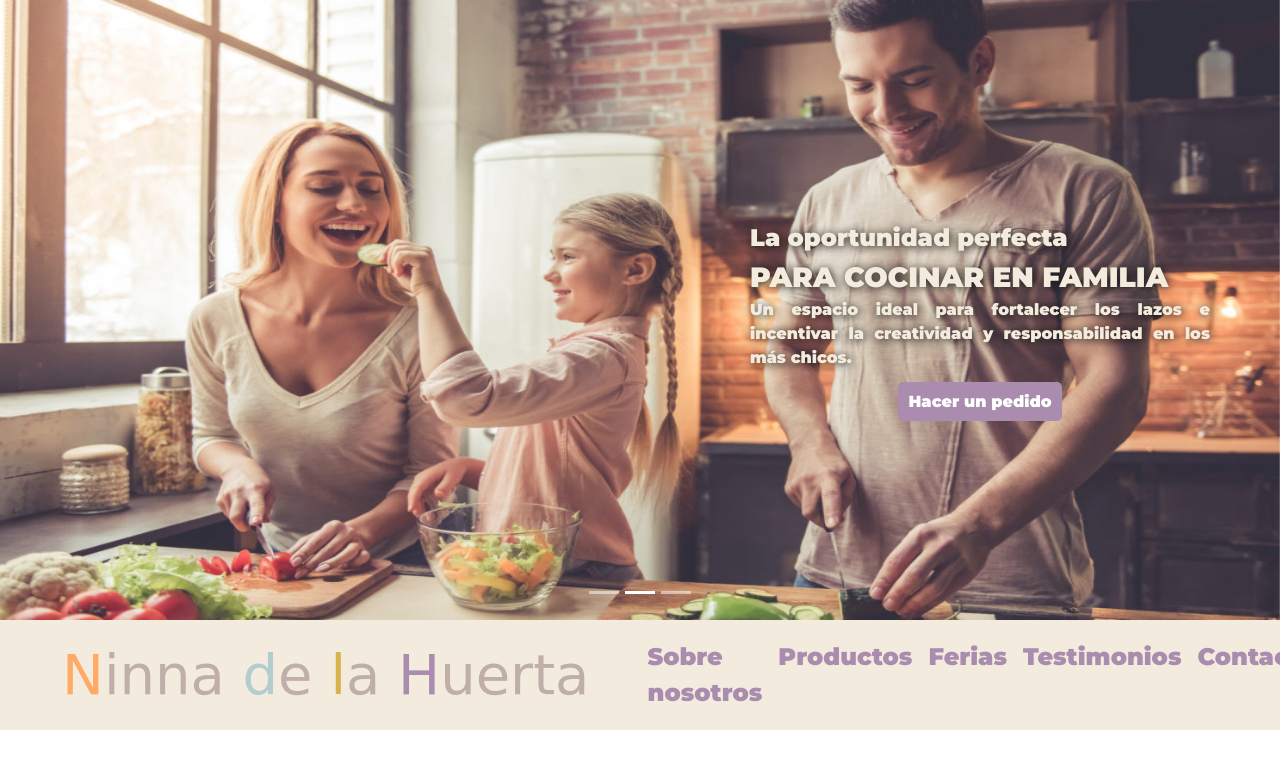
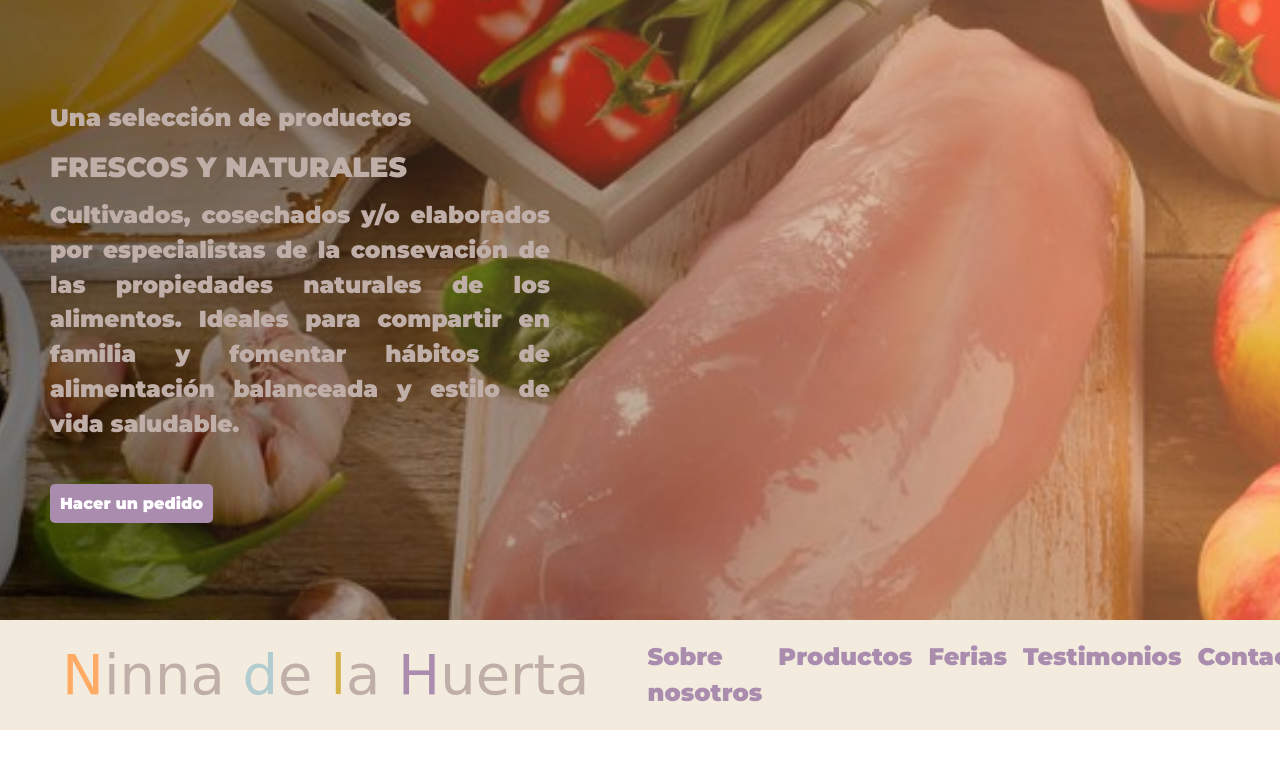
Before and after one commit to YasmaniRodriguez/ninna-de-la-huerta, a website: page index.html in a window 1280 px wide. Shown: the top 777 px of the page. Drawn offline with nearby package versions, Linux system fonts and the light colour scheme; a web font is replaced by a local one.

Commit message:
se agrega el nuevo header

```diff
--- a/index.html
+++ b/index.html
@@ -31,71 +31,27 @@
 
         <header class="page-header">
 
-            <div id="carouselExampleFade" class="carousel slide carousel-fade" data-bs-ride="carousel">
+            <div class="cover-page">
 
-                <div class="carousel-indicators">
-                    <button type="button" data-bs-target="#carouselExampleCaptions" data-bs-slide-to="0" aria-label="Slide 1" class="active" aria-current="true"></button>
-                    <button type="button" data-bs-target="#carouselExampleCaptions" data-bs-slide-to="1" aria-label="Slide 2"></button>
-                    <button type="button" data-bs-target="#carouselExampleCaptions" data-bs-slide-to="2" aria-label="Slide 3"></button>
-                </div>
+                <div class="gradient-layer"></div>
 
-                <div class="carousel-inner">
+                <div class="copywriting-container">
 
-                    <div class="carousel-item active cr-i-01">
-
-                        <div class="copywriting-container">
-
-                            <div class="copywriting">
-                                <p class="cw-title">Selección de productos</p>
-                                <p class="cw-value-offer">frescos y naturales</p>
-                                <p class="cw-description">Ingredientes de primera calidad cultivados, cosechados y/o elaborados por granjeros de huerta especialistas en la conservación de las cualidades naturales de los alimentos.</p>
-                            </div>
-
-                            <div class="cta-container">
-                                <a href="https://tienda.mercadolibre.com.ar/banco-de-alimentos" target="_blank" class="cta-link">Hacer un pedido</a>
-                            </div>
-
-                        </div>
-
-                        <img src="images/carousel/carousel-1.jpg" class="d-block w-100" alt="linda joven sonrie mientras muestra su cosecha de verduras">
+                    <div class="copywriting">
+                        <p class="cw-title">Una selección de productos </p>
+                        <p class="cw-value-offer">frescos y naturales</p>
+                        <p class="cw-description">
+                            Cultivados, cosechados y/o elaborados por especialistas
+                            de la consevación de las propiedades naturales de los alimentos.
+                            Ideales para compartir en familia y fomentar hábitos de
+                            alimentación balanceada y estilo de vida saludable.
+                        </p>
                     </div>
 
-                    <div class="carousel-item cr-i-02">
-
-                        <div class="copywriting-container">
-
-                            <div class="copywriting">
-                                <p class="cw-title">La oportunidad perfecta</p>
-                                <p class="cw-value-offer">para cocinar en familia</p>
-                                <p class="cw-description">Un espacio ideal para fortalecer los lazos e incentivar la creatividad y responsabilidad en los más chicos.</p>
-                            </div>
-
-                            <div class="cta-container">
-                                <a href="https://tienda.mercadolibre.com.ar/banco-de-alimentos" target="_blank" class="cta-link">Hacer un pedido</a>
-                            </div>
-                        </div>
-
-                        <img src="images/carousel/carousel-2.jpg" class="d-block w-100" alt="familia alegre se prepara una ensalada">
+                    <div class="cta-container">
+                        <a href="https://tienda.mercadolibre.com.ar/banco-de-alimentos" target="_blank" class="cta-link">Hacer un pedido</a>
                     </div>
 
-                    <div class="carousel-item cr-i-03">
-
-                        <div class="copywriting-container">
-
-                            <div class="copywriting">
-                                <p class="cw-title">Y fomentar hábitos de</p>
-                                <p class="cw-value-offer">alimentación balanceada</p>
-                                <p class="cw-description">Recomendado por los nutricionistas para prevenir enfermedades y mantener un estilo de vida saludable.</p>
-                            </div>
-
-                            <div class="cta-container">
-                                <a href="https://tienda.mercadolibre.com.ar/banco-de-alimentos" target="_blank" class="cta-link">Hacer un pedido</a>
-                            </div>
-
-                        </div>
-
-                        <img src="images/carousel/carousel-3.jpg" class="d-block w-100" alt="chico sonrie mientras come un plato de verduras">
-                    </div>
                 </div>
 
             </div>
--- a/scss/generic/_animations.scss
+++ b/scss/generic/_animations.scss
@@ -64,3 +64,12 @@
                 opacity: 1;
         }
 }
+
+@keyframes kenburns-bottom-lef-top-right {
+        from{
+            background-position: bottom left;
+        }
+        to{
+            background-position: top right;
+        }
+    }
--- a/scss/generic/_colors.scss
+++ b/scss/generic/_colors.scss
@@ -1,9 +1,3 @@
-.copywriting {
-    p {
-        color: #f3ebdd;
-    }
-}
-
 .category {
     color: #3e556c;
 }
@@ -19,10 +13,6 @@
     }
 }
 
-.event-date {
-    color: rgb(255, 255, 255);
-}
-
 .submit {
     color: white;
 }
--- a/scss/generic/_extends.scss
+++ b/scss/generic/_extends.scss
@@ -1,7 +1,3 @@
-%carousel-size {
-    height: 620px;
-}
-
 %thumbnail-layout {
     background-size: cover;
     background-repeat: no-repeat;
@@ -11,33 +7,3 @@
         align-items: center;
     }
 }
-
-%copywriting-layout {
-    flex-wrap: wrap;
-    width: 500px;
-    position: absolute;
-
-    .copywriting {
-        padding: 20px 20px;
-        color: #f3ebdd;
-        text-shadow: 1px 1px 10px rgb(18, 19, 17);
-        text-align: justify;
-
-        .cw-title {
-            animation: slide-in-right 0.5s cubic-bezier(0.250, 0.460, 0.450, 0.940) both;
-        }
-
-        .cw-value-offer {
-            animation: fade-in-fwd 0.6s cubic-bezier(0.390, 0.575, 0.565, 1.000) 0.670s both;
-        }
-
-        .cw-description {
-            animation: slide-in-left 0.5s cubic-bezier(0.250, 0.460, 0.450, 0.940) both;
-        }
-    }
-
-    .cta-container {
-        text-align: center;
-        animation: slide-in-bottom 0.5s cubic-bezier(0.250, 0.460, 0.450, 0.940) both;
-    }
-}
--- a/scss/generic/_fonts.scss
+++ b/scss/generic/_fonts.scss
@@ -28,7 +28,7 @@ body {
         }
 
         .cw-description {
-            font-size: 1rem;
+            font-size: 1.45rem;
         }
     }
 }
--- a/scss/layout/_header.scss
+++ b/scss/layout/_header.scss
@@ -1,9 +1,40 @@
-.page-header {
+.cover-page {
+    width: 100%;
+    height: 620px;
+    background-image: url(../../images/carousel/carousel-4.jpg);
+    background-size: 200%;
+    animation: kenburns-bottom-lef-top-right 30s linear infinite alternate;
+    position: relative;
 
-    .carousel-item {
-        img {
-            @extend %carousel-size;
+    .gradient-layer {
+        width: 100%;
+        height: 100%;
+        position: absolute;
+        background: -webkit-linear-gradient(left, black, #ffab66);
+        opacity: 0.5;
+    }
+
+    .copywriting-container {
+        width: 50%;
+        height: 100%;
+        position: relative;
+        display: flex;
+        flex-direction: column;
+        padding-left: 50px;
+
+        .copywriting {
+            width: 100%;
+            max-width: 500px;
+            position: relative;
+            margin-top: 100px;
+
+            .cw-value-offer {
+                padding: 10px 0px;
+            }
+        }
+
+        .cta-container {
+            margin-top: 50px;
         }
     }
-
 }
--- a/scss/style.scss
+++ b/scss/style.scss
@@ -18,7 +18,6 @@
 @import 'widget/events';
 @import 'widget/customers';
 @import 'widget/contact';
-@import 'widget/copywriting';
 @import 'widget/thumbnail';
 @import 'widget/call-to-action';
 @import 'widget/scroll-to-top';
--- a/scss/widget/_call-to-action.scss
+++ b/scss/widget/_call-to-action.scss
@@ -1,4 +1,3 @@
-
 .cta-container {
     .cta-link {
         text-decoration: none;
--- a/scss/widget/_copywriting.scss
+++ /dev/null
@@ -1,23 +0,0 @@
-.cr-i-01 {
-    .copywriting-container {
-        top: 200px;
-        left: 50px;
-        @extend %copywriting-layout;
-    }
-}
-
-.cr-i-02 {
-    .copywriting-container {
-        top: 200px;
-        right: 50px;
-        @extend %copywriting-layout;
-    }
-}
-
-.cr-i-03 {
-    .copywriting-container {
-        top: 200px;
-        right: 50px;
-        @extend %copywriting-layout;
-    }
-}
```
Also changed, not shown: css/style.css, images/carousel/carousel-4.jpg (added), 1 other file.
